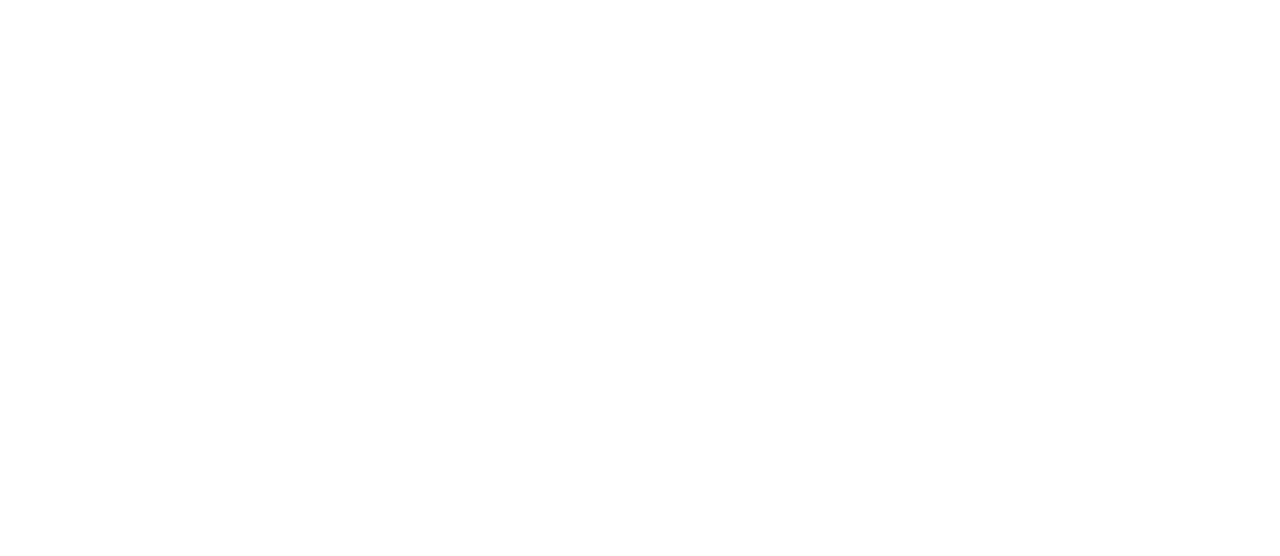
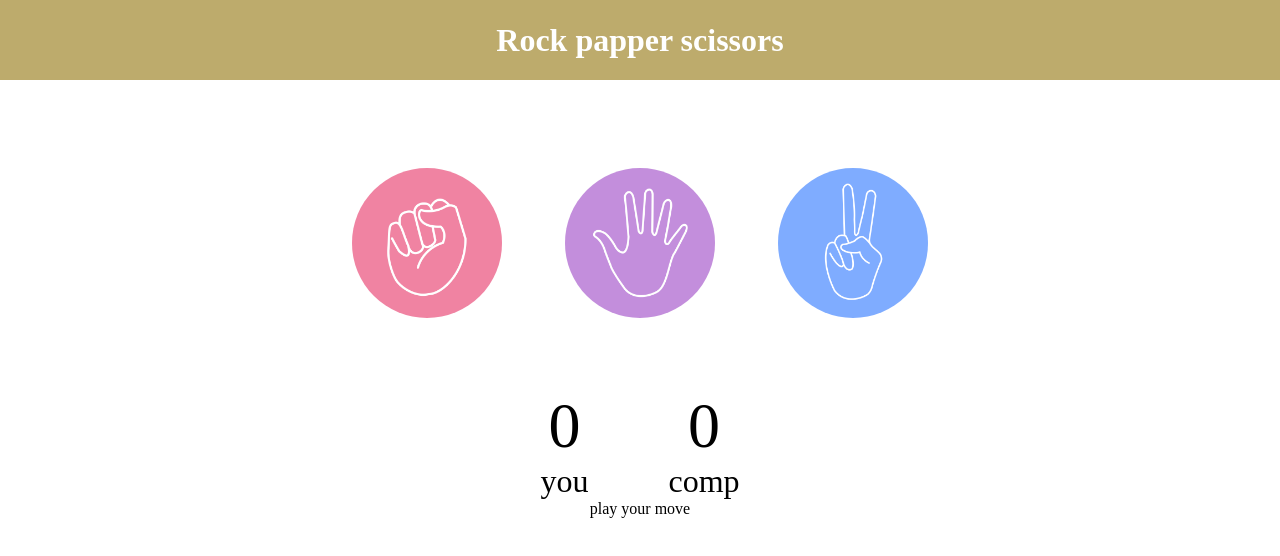
Before and after one commit to Samalcodes/javascript-tutorial, a plain HTML site: page stone paper scissor/index.html in a window 1280 px wide. Drawn offline with Linux system fonts and the light colour scheme.

Commit message:
minor changes

```diff
--- a/stone paper scissor/index.html
+++ b/stone paper scissor/index.html
@@ -3,9 +3,43 @@
 <head>
   <meta charset="UTF-8">
   <meta name="viewport" content="width=device-width, initial-scale=1.0">
-  <title>Document</title>
+
+  <title>Rock paper scissor game</title>
+  <link rel="stylesheet" href="style.css">
+
 </head>
 <body>
+  <h1>Rock papper scissors</h1>
+  <div class="choices">
+    <div class="choice" id="rock">
+      <img src="images\rock.png" alt="rock">
+    </div>
+
+    <div class="choice" id="paper">
+      <img src="images\paper.png" alt="paper">
+    </div>
+
+    <div class="choice" id="scissor">
+      <img src="images\scissors.png" alt="scissors">
+    </div>
+  </div>
+
+  <div class="score-board">
+    <div class="score">
+      <p id="user-score">0</p>
+      <p>you</p>
+    </div>
+
+    <div class="score">
+      <p id="comp-score">0</p>
+      <p>comp</p>
+    </div>
+
+  </div>
+
+  <div class="msg-container">
+    <p id="msg">play your move</p>
+  </div>
 
 </body>
 </html>
--- a/stone paper scissor/style.css
+++ b/stone paper scissor/style.css
@@ -0,0 +1,67 @@
+* {
+  margin: 0;
+  padding: 0;
+  text-align: center;
+}
+h1 {
+  background-color: rgb(189, 171, 108);
+  height: 5rem;
+  color: white;
+  line-height: 5rem;
+}
+
+.choice {
+  height: 165px;
+  width: 165px;
+  border-radius: 50%;
+  display: flex;
+  justify-content: center;
+  align-items: center;
+}
+
+.choice:hover {
+  background-color:#081b31;
+  cursor: pointer;
+}
+
+  img {
+  height: 150px;
+  width: 150px;
+  object-fit: cover;
+  border-radius: 50%;
+}
+
+.choices {
+  display: flex;
+  justify-content: center;
+  align-items: center;
+  gap: 3rem;
+  margin-top: 5rem;
+}
+
+.score-board{
+  display:flex;
+  justify-content: center;
+  align-items: center;
+  font-size: 2rem;
+  margin-top: 4rem;
+  gap: 5rem;
+}
+
+#user-score,
+#comp-score {
+  font-size: 4rem;
+}
+
+.msg-container {
+  margin-top:rem;
+}
+.msg{
+  background-color: black;
+  color: bisque;
+  font-size: 2rem;
+  margin-top: 5rem;
+  display: inline;
+  padding: 1rem;
+  border-radius: 1rem;
+}
```
